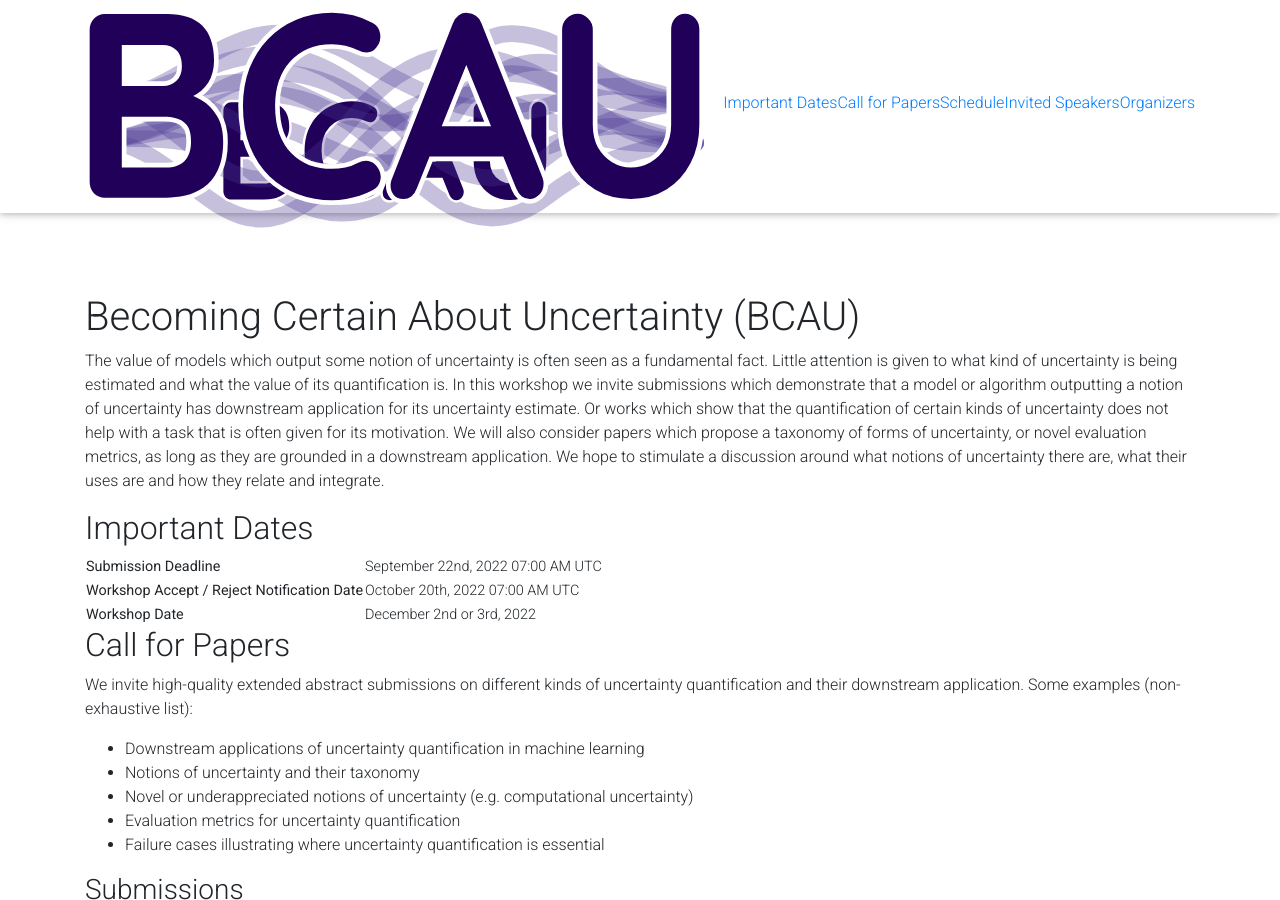
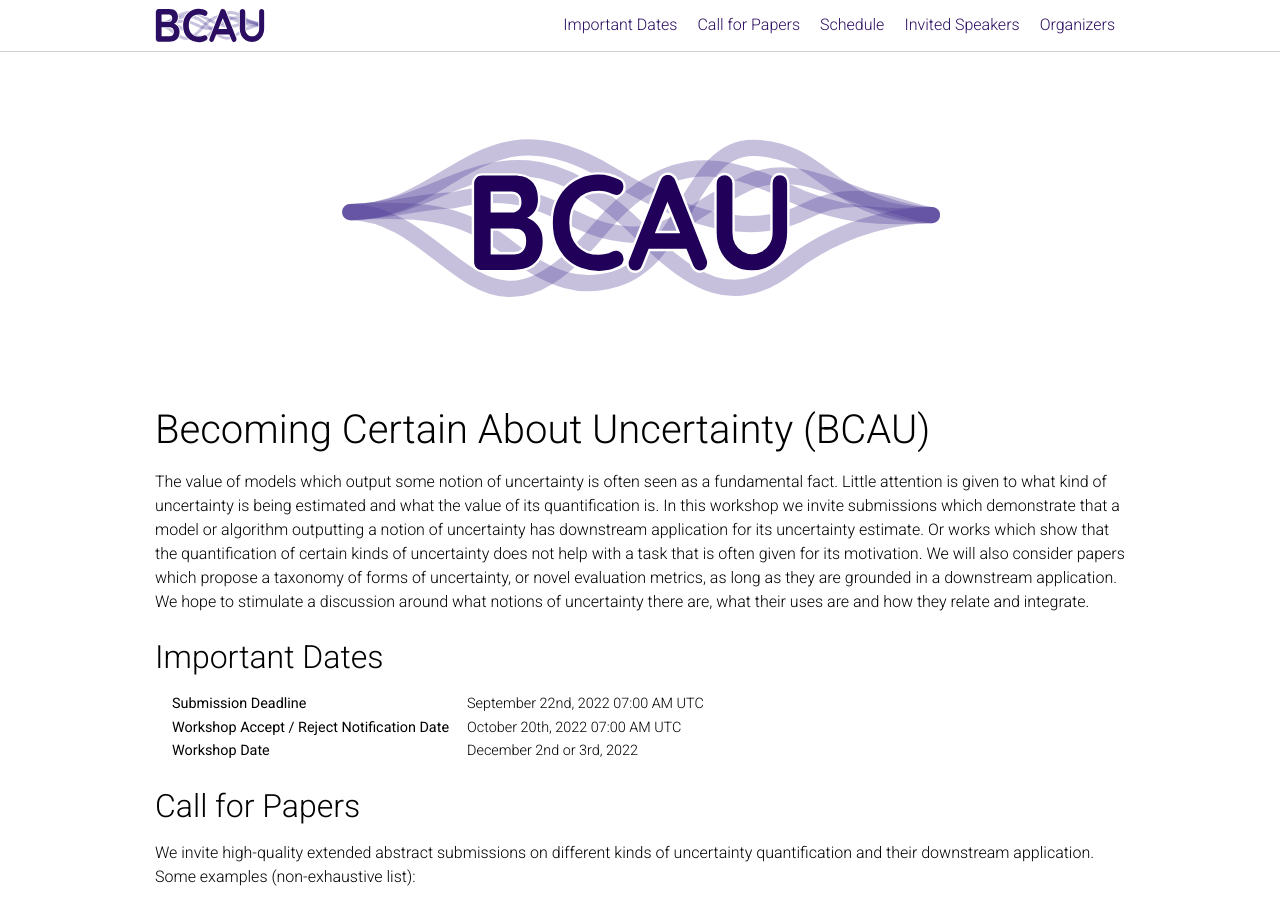
Before and after one commit to bcau-workshop/bcau.github.io, a Jekyll site: the page built from _pages/about.md, in a window 1280 px wide and 900 px high. Built offline with Jekyll 4.4.1, drawn with Linux system fonts in a browser that asks for light colours; nearby versions of some CDN libraries; emoji names are drawn with the system emoji font; comment, search, counter and statistics services are not loaded; a style sheet for code colours, icons or effects is not loaded.

Commit message:
another attempt at fixing the urls

```diff
--- a/_config.yml
+++ b/_config.yml
@@ -6,8 +6,8 @@ title: BCAU Workshop # the website title
 email:
 logo: assets/img/logos/logo-bcau.svg # path to website logo (e.g. for the navigation bar)
 watermark: assets/img/logos/bcau-watermark.svg
-url: https://bcau-workshop.github.io/bcau2022/  # the base hostname & protocol for your site
-baseurl: https://bcau-workshop.github.io/bcau2022/ # the subpath of your site, e.g. /my-github-repo
+url: https://bcau-workshop.github.io  # the base hostname & protocol for your site
+baseurl: /bcau2022 # the subpath of your site, e.g. /my-github-repo
 description: > # the ">" symbol means to ignore newlines until "footer_text:"
   Grounding Uncertainty Quantification in its Impact on Downstream Tasks.
 footer_text: >
```
